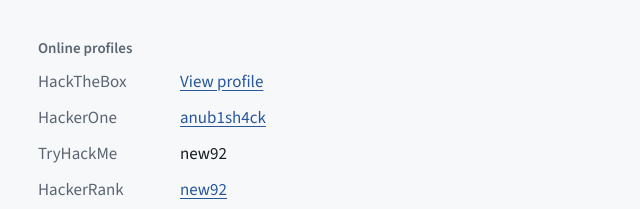
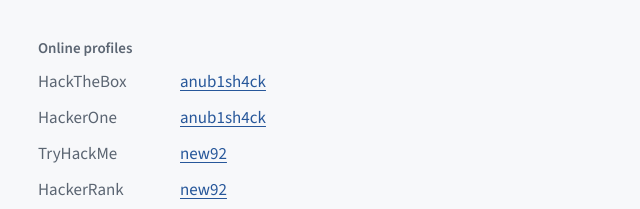
Before and after one commit to new92/new92.github.io, a plain HTML site: page index.html in a window 1280 px wide. Shown: the part 3718-3927 px from the top of the page, 406-1046 px from the left. Drawn offline with nearby package versions, Linux system fonts and the light colour scheme.

Commit message:
Update index.html

```diff
--- a/index.html
+++ b/index.html
@@ -127,9 +127,9 @@ footer{padding:36px 0 64px;border-top:1px solid var(--line);color:var(--mute);fo
 <h2>Profiles</h2>
 <div>
 <div class="group"><h3>Online profiles</h3>
-<dl class="plat"><dt>HackTheBox</dt><dd><a href="https://profile.hackthebox.com/profile/019cc94c-22b1-71e7-af81-07eef812fb02">View profile</a></dd>
+<dl class="plat"><dt>HackTheBox</dt><dd><a href="https://app.hackthebox.com/users/1884355">anub1sh4ck</a></dd>
 <dt>HackerOne</dt><dd><a href="https://hackerone.com/anub1sh4ck">anub1sh4ck</a></dd>
-<dt>TryHackMe</dt><dd><a href="https://tryhackme.com/p/new92"></a>new92</dd>
+<dt>TryHackMe</dt><dd><a href="https://tryhackme.com/p/new92">new92</a></dd>
 <dt>HackerRank</dt><dd><a href="https://www.hackerrank.com/new92">new92</a></dd>
 <dt>LeetCode</dt><dd><a href="https://www.leetcode.com/new92">new92</a></dd>
 <dt>PyPI</dt><dd><a href="https://pypi.org/user/new92/">new92</a></dd></dl></div>
```
